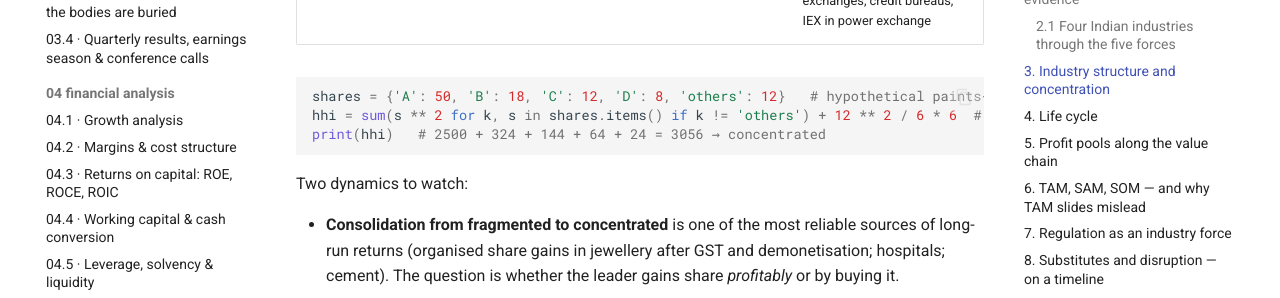
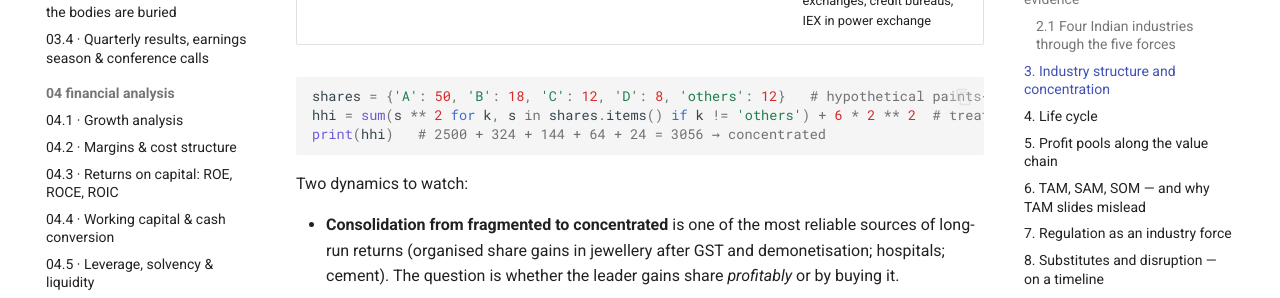
Before and after one commit to Sovi11/fundamental-investing-course, an MkDocs documentation site: the page built from docs/05-business-analysis/02-industry-analysis.md, in a window 1280 px wide and 900 px high, scrolled down 4103 px. Shown: the part 154-452 px from the top of the window. Built offline with MkDocs 1.6.1 and Material for MkDocs 9.7.7, drawn with Linux system fonts in a browser that asks for light colours.

Commit message:
Fix HHI snippet

````diff
--- a/docs/05-business-analysis/02-industry-analysis.md
+++ b/docs/05-business-analysis/02-industry-analysis.md
@@ -90,7 +90,7 @@ Describe structure with the **number of meaningful competitors and the share of
 
 ```python
 shares = {'A': 50, 'B': 18, 'C': 12, 'D': 8, 'others': 12}   # hypothetical paints-like structure
-hhi = sum(s ** 2 for k, s in shares.items() if k != 'others') + 12 ** 2 / 6 * 6  # treat 'others' as six 2% firms
+hhi = sum(s ** 2 for k, s in shares.items() if k != 'others') + 6 * 2 ** 2  # treat 'others' as six 2% firms
 print(hhi)   # 2500 + 324 + 144 + 64 + 24 = 3056 → concentrated
 ```
 
````
